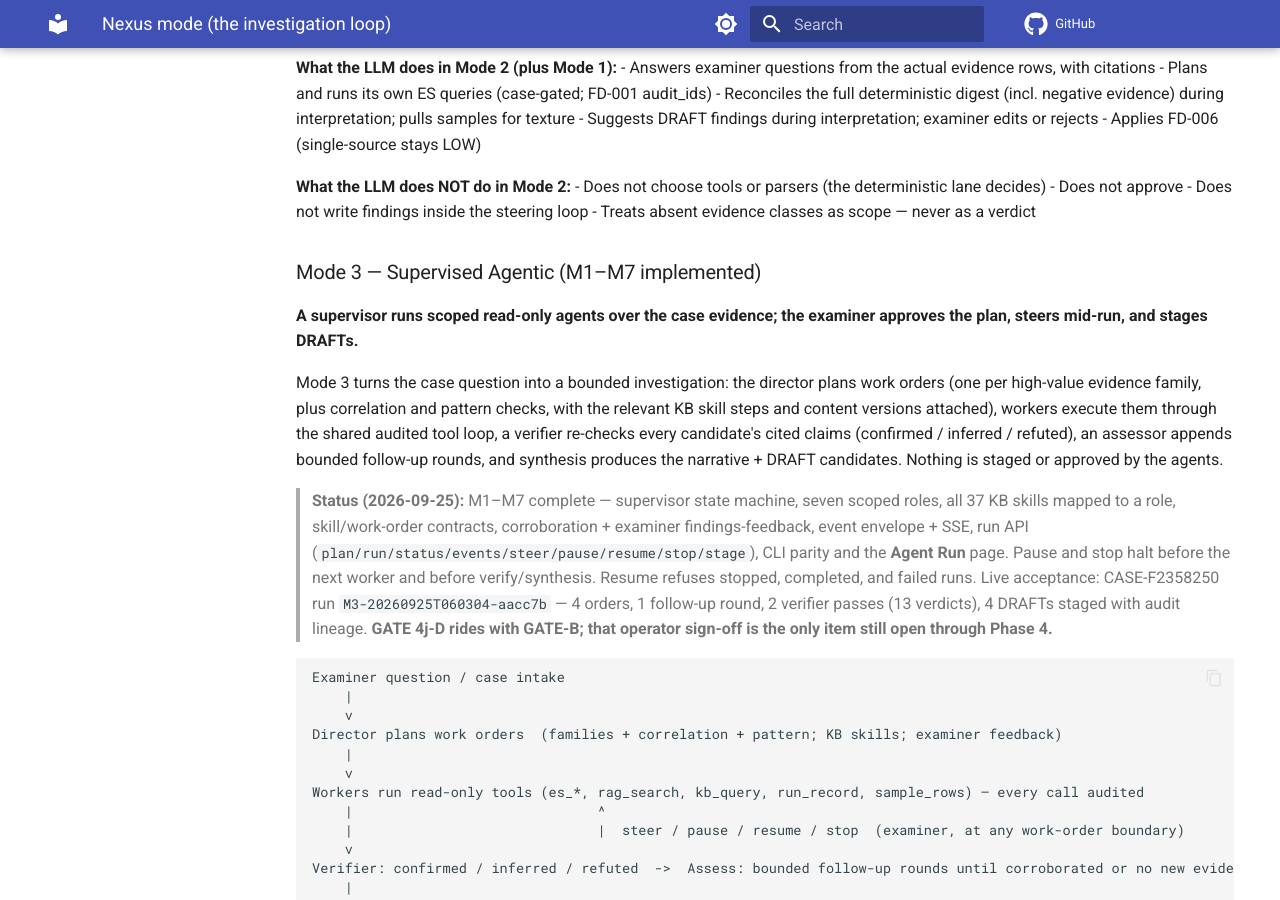
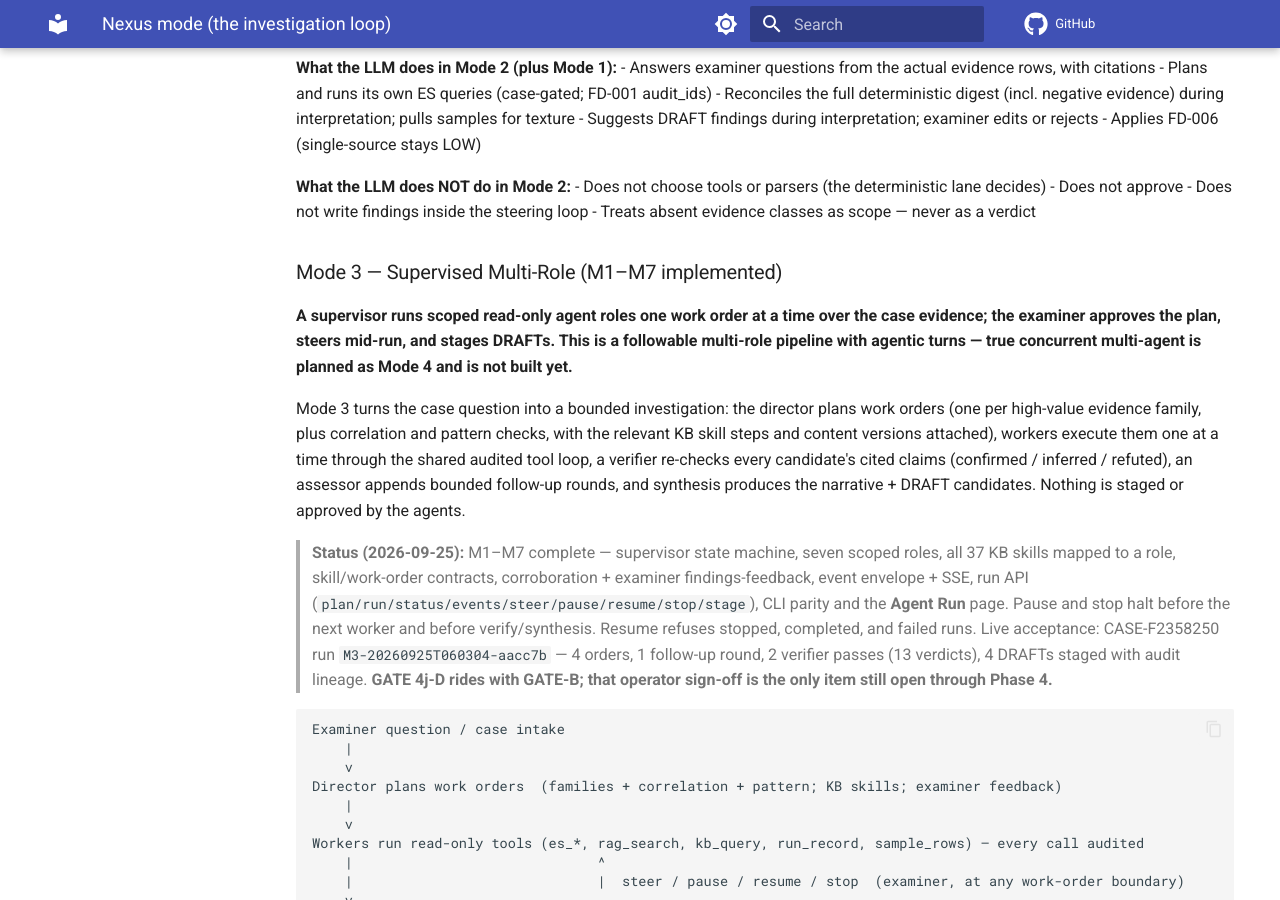
Before and after one commit to Ganron007/DFIR-Nexus, an MkDocs documentation site: the page built from Docs/NEXUS-MODE.md, in a window 1280 px wide and 900 px high, scrolled down 6732 px. Built offline with MkDocs 1.6.1 and Material for MkDocs 9.7.7, drawn with Linux system fonts in a browser that asks for light colours; comment, search, counter and statistics services are not loaded; some of the changed text lies outside the part shown.

Commit message:
Naming: Mode 3 is a supervised multi-role pipeline; Mode 4 (multi-agent) planned and gated
Relabels Mode 3 from 'Supervised Agentic' to 'Supervised Multi-Role (agentic turns)' across README, NEXUS-MODE, ARCHITECTURE, CLI, guide, FAQ, API-CONTRACT and the UI (Case Setup picker, sidebar badge/nav, Steer Chat, Agent Run header). Reserves 'multi-agent' for Mode 4, whose design, reliability requirements and naming/renumbering tasklist N1-N5 are now recorded in the wiring plan as a gated work package (M4.1-M4.9, GATE 4j-E). No behavior change: tsc clean, vitest 24/24, build clean.

```diff
--- a/Docs/NEXUS-MODE.md
+++ b/Docs/NEXUS-MODE.md
@@ -121,7 +121,7 @@ presets**, not separate products or UIs.
 > iterative query loop, corroboration engine (FD-006/007), and LLM-drafted
 > findings (`examiner_selected=False` provenance marker) are wired with
 > Portal endpoints (`/portal/api/mode2/iterate`, `/corroborate`,
-> `/propose-draft`). **Mode 3 is implemented as a supervised agent runtime
+> `/propose-draft`). **Mode 3 is implemented as a supervised multi-role runtime
 > (2026-09-25):** LangGraph supervisor (director → workers → verifier →
 > synthesis), KB skill procedures packed into each worker, follow-up
 > corroboration up to the context window, a convergence stop, a live SSE
@@ -320,18 +320,21 @@ N8 report from APPROVED only
 - Does not write findings inside the steering loop
 - Treats absent evidence classes as scope — never as a verdict
 
-### Mode 3 — Supervised Agentic (M1–M7 implemented)
+### Mode 3 — Supervised Multi-Role (M1–M7 implemented)
 
-**A supervisor runs scoped read-only agents over the case evidence; the
-examiner approves the plan, steers mid-run, and stages DRAFTs.**
+**A supervisor runs scoped read-only agent roles one work order at a time over
+the case evidence; the examiner approves the plan, steers mid-run, and stages
+DRAFTs. This is a followable multi-role pipeline with agentic turns — true
+concurrent multi-agent is planned as Mode 4 and is not built yet.**
 
 Mode 3 turns the case question into a bounded investigation: the director
 plans work orders (one per high-value evidence family, plus correlation and
 pattern checks, with the relevant KB skill steps and content versions
-attached), workers execute them through the shared audited tool loop, a
-verifier re-checks every candidate's cited claims (confirmed / inferred /
-refuted), an assessor appends bounded follow-up rounds, and synthesis produces
-the narrative + DRAFT candidates. Nothing is staged or approved by the agents.
+attached), workers execute them one at a time through the shared audited tool
+loop, a verifier re-checks every candidate's cited claims (confirmed /
+inferred / refuted), an assessor appends bounded follow-up rounds, and
+synthesis produces the narrative + DRAFT candidates. Nothing is staged or
+approved by the agents.
 
 > **Status (2026-09-25):** M1–M7 complete — supervisor state machine, seven
 > scoped roles, all 37 KB skills mapped to a role, skill/work-order contracts,
@@ -398,7 +401,7 @@ Examiner reviews Agent Run -> "Stage DRAFTs" -> Approval Desk HMAC -> N8 report
    what the agent plans and asks permission.
    **Status: Phase 3 plan/execute/seal dual-audited (commits `8fc0543`, `b52ff50`);
    the supervised runtime M1–M7 is complete (2026-09-25, see "Mode 3 —
-   Supervised Agentic" above) with the Agent Run page and `nexus mode3` CLI.
+   Supervised Multi-Role" above) with the Agent Run page and `nexus mode3` CLI.
    GATE 4j-D / GATE-B operator sign-off pending.**
 4. **Phase 4 enterprise UI rewrite** — React SPA cockpit at `/portal/app/*`
    replaced the hand-written HTML/JS proof-of-concept. API contracts unchanged.
--- a/frontend/src/components/Layout.tsx
+++ b/frontend/src/components/Layout.tsx
@@ -13,7 +13,7 @@ const NAV_SPINE = [
   { to: "/briefing", label: "Briefing", stage: "N3.5", hint: "Case briefing — what was found before you dig" },
   { to: "/explore", label: "Explore", stage: "N3·N4", hint: "Index-backed search over parsed evidence" },
   { to: "/steer", label: "Steer Chat", stage: "N5", hint: "Interpretation — scribe, iterative, or agentic" },
-  { to: "/agent-run", label: "Agent Run", stage: "N5", hint: "Mode 3 — supervised agents, live events, DRAFT staging" },
+  { to: "/agent-run", label: "Agent Run", stage: "N5", hint: "Mode 3 — supervised multi-role pipeline, live events, DRAFT staging" },
   { to: "/workbench", label: "Workbench", stage: "N5", hint: "Build DRAFT findings from bookmarked hits" },
   { to: "/approve", label: "Approve", stage: "N6", hint: "HMAC challenge-response approval desk" },
   { to: "/timeline", label: "Timeline", stage: "N7", hint: "Per-family event lanes and brush" },
@@ -254,7 +254,7 @@ export default function Layout({ children }: { children: ReactNode }) {
                   ? "Mode 1 — Examiner-driven. Primary surface: Briefing"
                   : mode === "2"
                     ? "Mode 2 — LLM-guided. Primary surface: Steer Chat"
-                    : "Mode 3 — Agentic. Primary surface: Agent Run (plan → run → verify → stage)"
+                    : "Mode 3 — Multi-role. Primary surface: Agent Run (plan → run → verify → stage)"
               }
             >
               Mode {mode} · {mode === "1" ? "Briefing" : mode === "3" ? "Agent Run" : "Steer Chat"} primary
--- a/frontend/src/pages/AgentRun.tsx
+++ b/frontend/src/pages/AgentRun.tsx
@@ -443,7 +443,7 @@ export default function AgentRun() {
         <div className="card-header">
           <span className="card-title">Agent Run — Mode 3</span>
           <span style={{ fontSize: 11, color: "var(--text-muted)" }}>
-            Supervised agents · read-only tools · every call audited · DRAFT-only
+            Supervised multi-role pipeline · read-only tools · every call audited · DRAFT-only
           </span>
         </div>
         <div style={{ display: "flex", flexDirection: "column", gap: 8 }}>
```
Also changed, not shown: Docs/API-CONTRACT.md (+1 -1 lines), Docs/ARCHITECTURE.md (+7 -5 lines), Docs/CLI.md (+5 -3 lines), Docs/FAQ.md (+2 -2 lines), Docs/guide.md (+5 -4 lines), README.md (+1 -1 lines), frontend/src/pages/CaseSetup.tsx (+5 -4 lines), frontend/src/pages/SteerChat.tsx (+6 -6 lines).
